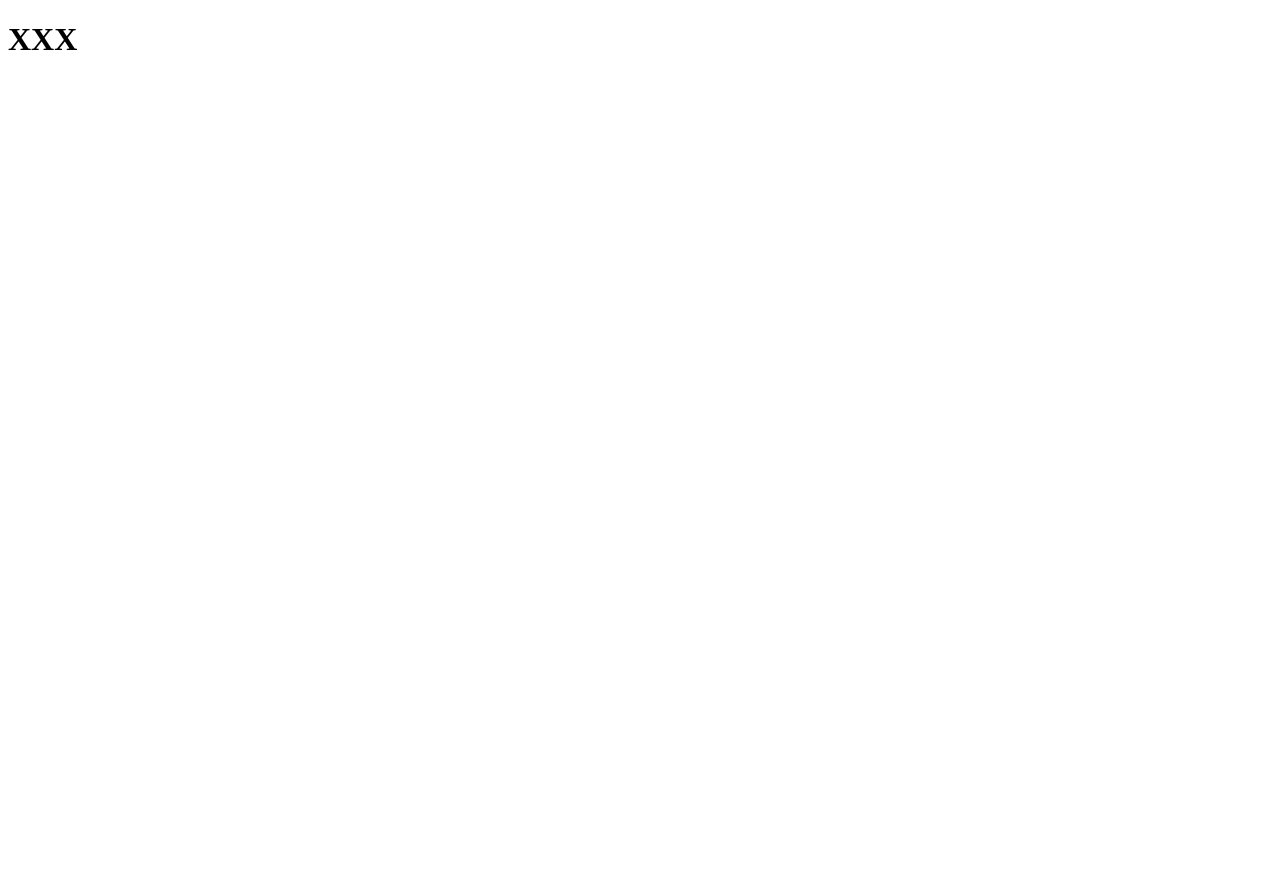
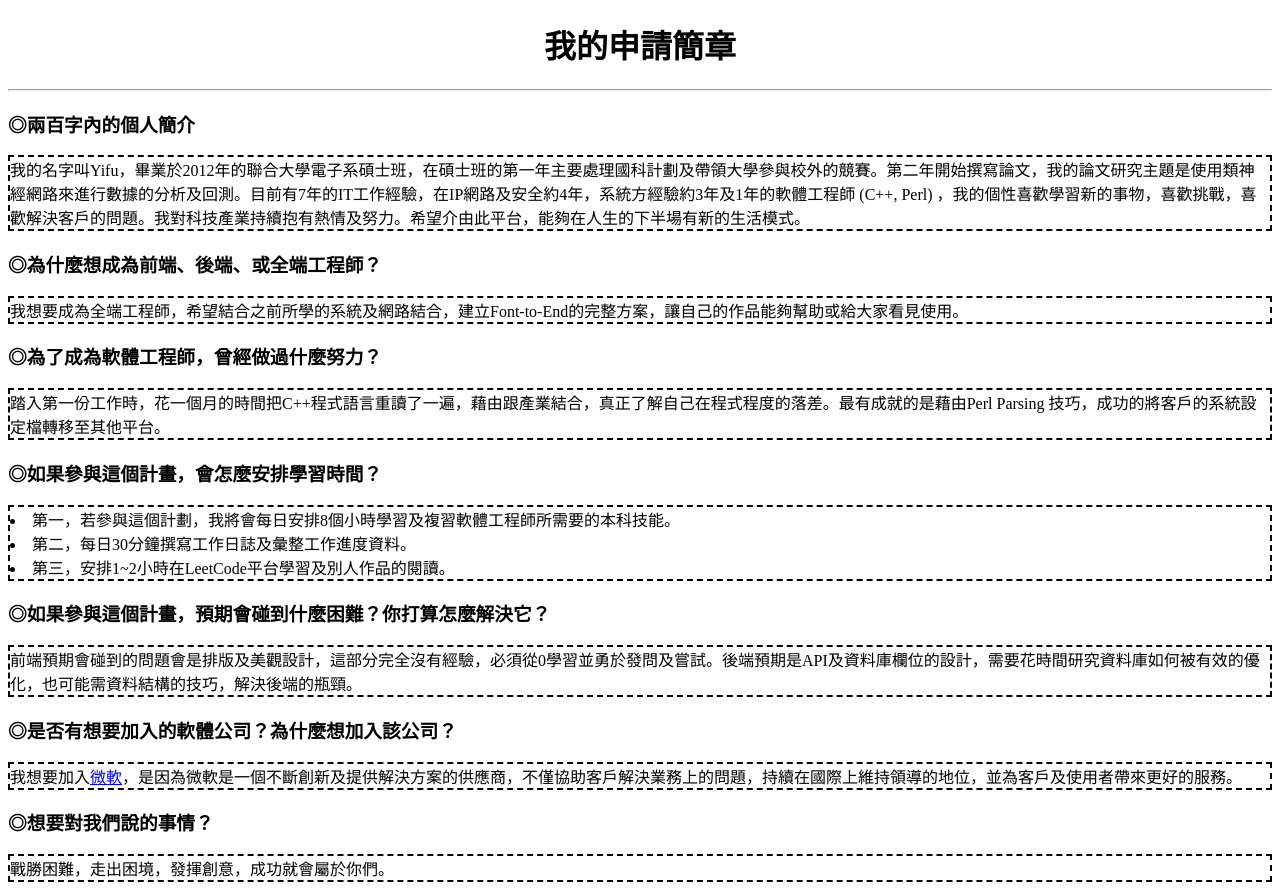
Before and after one commit to L98222006/live-interduce-sample, a plain HTML site: page index.html in a window 1280 px wide. Before the commit the page ends 800 px from the top, so only its background shows below. Drawn offline with Linux system fonts and the light colour scheme.

Commit message:
Update index.html

```diff
--- a/index.html
+++ b/index.html
@@ -2,10 +2,28 @@
 <html>
 <head>
 <meta charset="utf-8"></meta>
+<title>HomePage</title>
 </head>
 <body>
-	<h1>XXX</h1>
-	<div id="list"></div>
-	<script></script>
+<h1 style="color:FFFF; text-align: center;">我的申請簡章</h1>
+<hr/>
+<h3>◎兩百字內的個人簡介</h3>
+<div style="border:2px black dashed;">我的名字叫Yifu，畢業於2012年的聯合大學電子系碩士班，在碩士班的第一年主要處理國科計劃及帶領大學參與校外的競賽。第二年開始撰寫論文，我的論文研究主題是使用類神經網路來進行數據的分析及回測。目前有7年的IT工作經驗，在IP網路及安全約4年，系統方經驗約3年及1年的軟體工程師 (C++, Perl) ，我的個性喜歡學習新的事物，喜歡挑戰，喜歡解決客戶的問題。我對科技產業持續抱有熱情及努力。希望介由此平台，能夠在人生的下半場有新的生活模式。</div>
+<h3>◎為什麼想成為前端、後端、或全端工程師？</h3>
+<div style="border:2px black dashed;">我想要成為全端工程師，希望結合之前所學的系統及網路結合，建立Font-to-End的完整方案，讓自己的作品能夠幫助或給大家看見使用。</div>
+<h3>◎為了成為軟體工程師，曾經做過什麼努力？</h3>
+<div style="border:2px black dashed;">踏入第一份工作時，花一個月的時間把C++程式語言重讀了一遍，藉由跟產業結合，真正了解自己在程式程度的落差。最有成就的是藉由Perl Parsing 技巧，成功的將客戶的系統設定檔轉移至其他平台。</div>
+<h3>◎如果參與這個計畫，會怎麼安排學習時間？</h3>
+<div style="border:2px black dashed;">
+<li>第一，若參與這個計劃，我將會每日安排8個小時學習及複習軟體工程師所需要的本科技能。</li>
+<li>第二，每日30分鐘撰寫工作日誌及彙整工作進度資料。</li>
+<li>第三，安排1~2小時在LeetCode平台學習及別人作品的閱讀。</li>
+</div>
+<h3>◎如果參與這個計畫，預期會碰到什麼困難？你打算怎麼解決它？</h3>
+<div style="border:2px black dashed;">前端預期會碰到的問題會是排版及美觀設計，這部分完全沒有經驗，必須從0學習並勇於發問及嘗試。後端預期是API及資料庫欄位的設計，需要花時間研究資料庫如何被有效的優化，也可能需資料結構的技巧，解決後端的瓶頸。</div>
+<h3>◎是否有想要加入的軟體公司？為什麼想加入該公司？</h3>
+<div style="border:2px black dashed;">我想要加入<a href="https://www.microsoft.com/zh-tw/">微軟</a>，是因為微軟是一個不斷創新及提供解決方案的供應商，不僅協助客戶解決業務上的問題，持續在國際上維持領導的地位，並為客戶及使用者帶來更好的服務。</div>
+<h3>◎想要對我們說的事情？</h3>
+<div style="border:2px black dashed;">戰勝困難，走出困境，發揮創意，成功就會屬於你們。</div>
 </body>
 </html>
```
